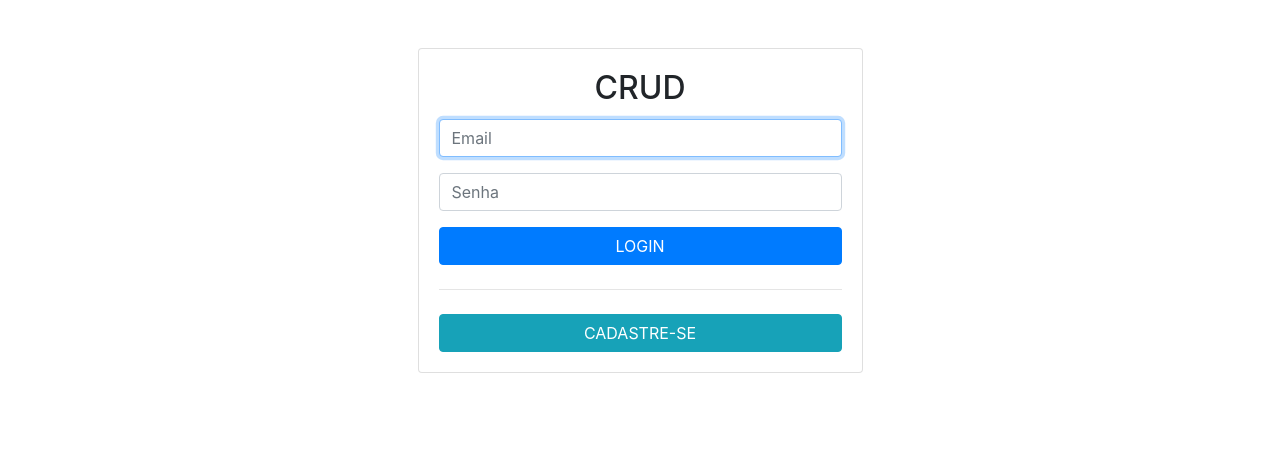
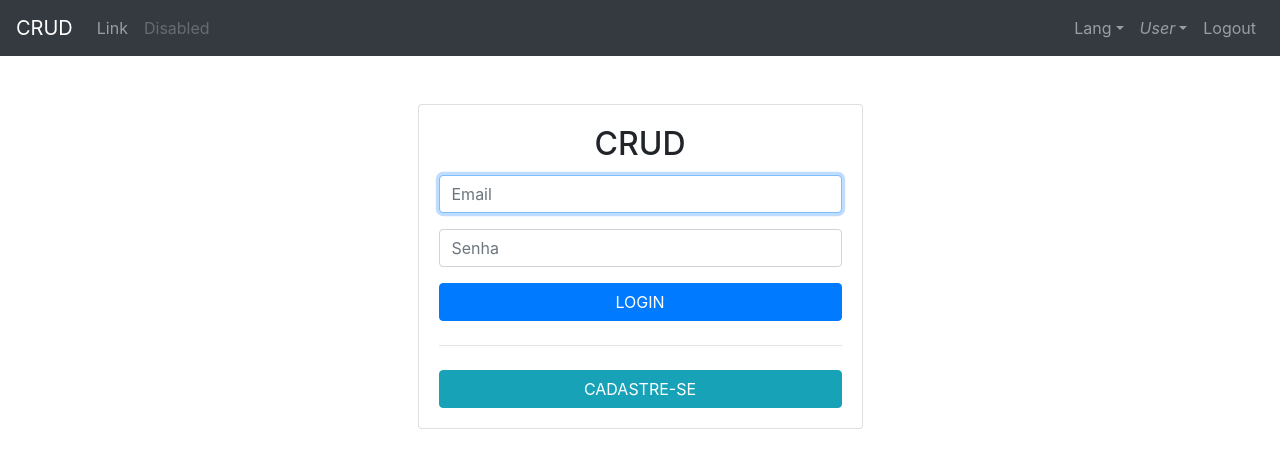
Before and after one commit to dudstecnologia/crud-vue, a Vue app: page / in a window 1280 px wide. Shown: the top 468 px of the page. Built offline with nearby package versions, Linux system fonts and the light colour scheme; sample sign-in values are in the browser's storage.

Commit message:
Header 1

```diff
--- a/src/App.vue
+++ b/src/App.vue
@@ -1,11 +1,12 @@
 <template>
   <div id="app">
-    <router-view/>
+    <Header v-if="isLoggedIn" />
+    <router-view />
   </div>
 </template>
 
 <script>
-
+import Header from './components/layout/Header'
 export default {
   name: 'App',
   data: function () {
@@ -13,11 +14,11 @@
 
     }
   },
-  methods: {
+  computed: {
+    isLoggedIn : function(){ return this.$store.getters.isLoggedIn }
   },
-  created () {
-  },
-  updated () {
+  components: {
+    Header
   }
 }
 </script>
--- a/src/components/layout/Header.vue
+++ b/src/components/layout/Header.vue
@@ -1,10 +1,51 @@
 <template>
-    <div class="container">
-  </div>
+  <b-navbar toggleable="lg" type="dark" variant="dark">
+    <b-navbar-brand href="#">CRUD</b-navbar-brand>
+
+    <b-navbar-toggle target="nav-collapse"></b-navbar-toggle>
+
+    <b-collapse id="nav-collapse" is-nav>
+      <b-navbar-nav>
+        <b-nav-item href="#">Link</b-nav-item>
+        <b-nav-item href="#" disabled>Disabled</b-nav-item>
+      </b-navbar-nav>
+
+      <!-- Right aligned nav items -->
+      <b-navbar-nav class="ml-auto">
+
+        <b-nav-item-dropdown text="Lang" right>
+          <b-dropdown-item href="#">EN</b-dropdown-item>
+          <b-dropdown-item href="#">ES</b-dropdown-item>
+          <b-dropdown-item href="#">RU</b-dropdown-item>
+          <b-dropdown-item href="#">FA</b-dropdown-item>
+        </b-nav-item-dropdown>
+
+        <b-nav-item-dropdown right>
+          <!-- Using 'button-content' slot -->
+          <template slot="button-content"><em>User</em></template>
+          <b-dropdown-item href="#">Profile</b-dropdown-item>
+          <b-dropdown-item href="#">Sign Out</b-dropdown-item>
+        </b-nav-item-dropdown>
+
+        <b-nav-item @click.prevent="logout()">Logout</b-nav-item>
+      </b-navbar-nav>
+    </b-collapse>
+  </b-navbar>
 </template>
 
 <script>
-export default {}
+export default {
+  methods: {
+    logout: function () {
+      this.$store.dispatch('logout')
+        .then(() => { this.$router.push('/') })
+        .catch(error => {
+          console.log(error)
+          this.$router.push('/')
+        })
+    }
+  }
+}
 </script>
 
 <style>
```
